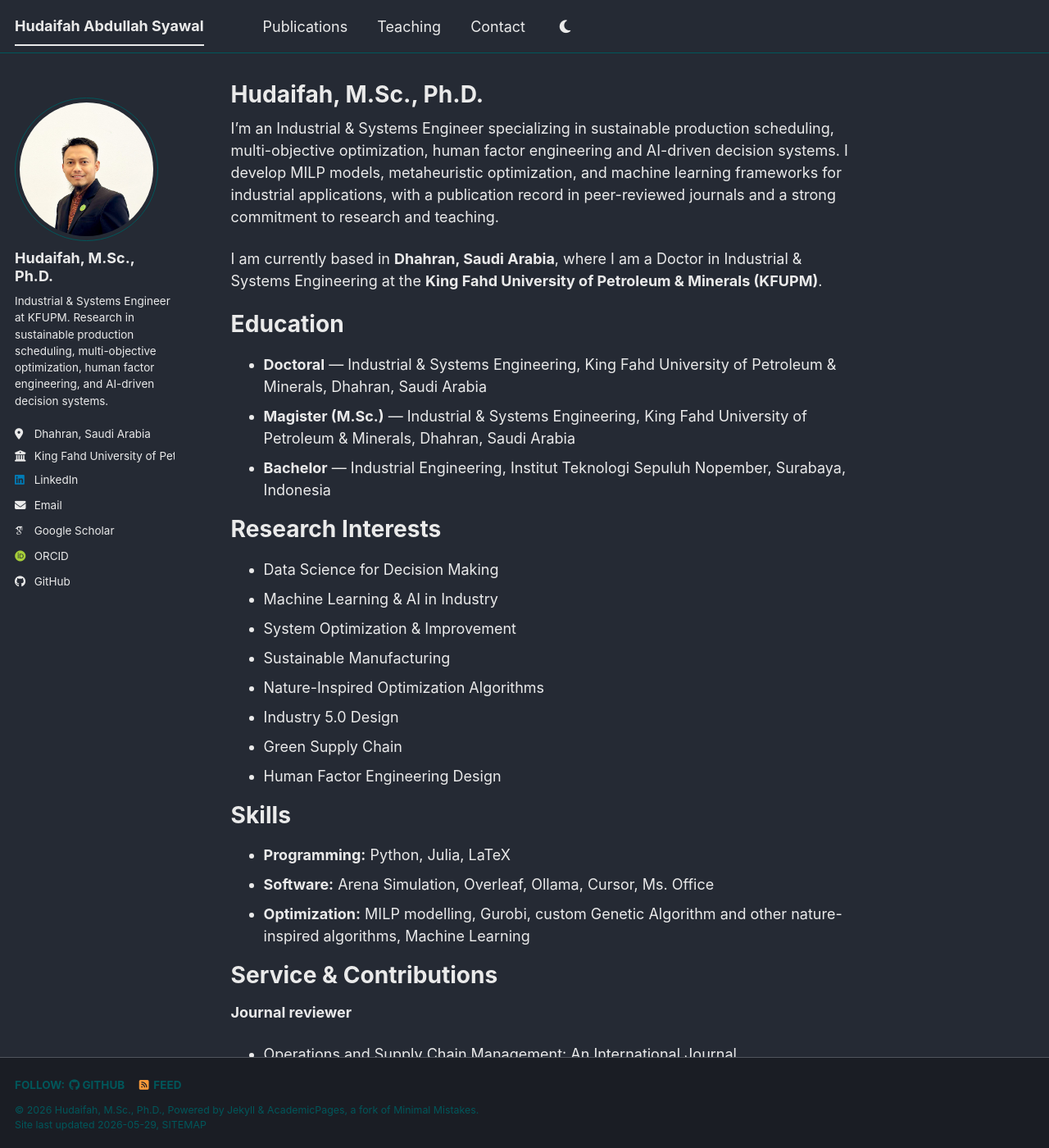
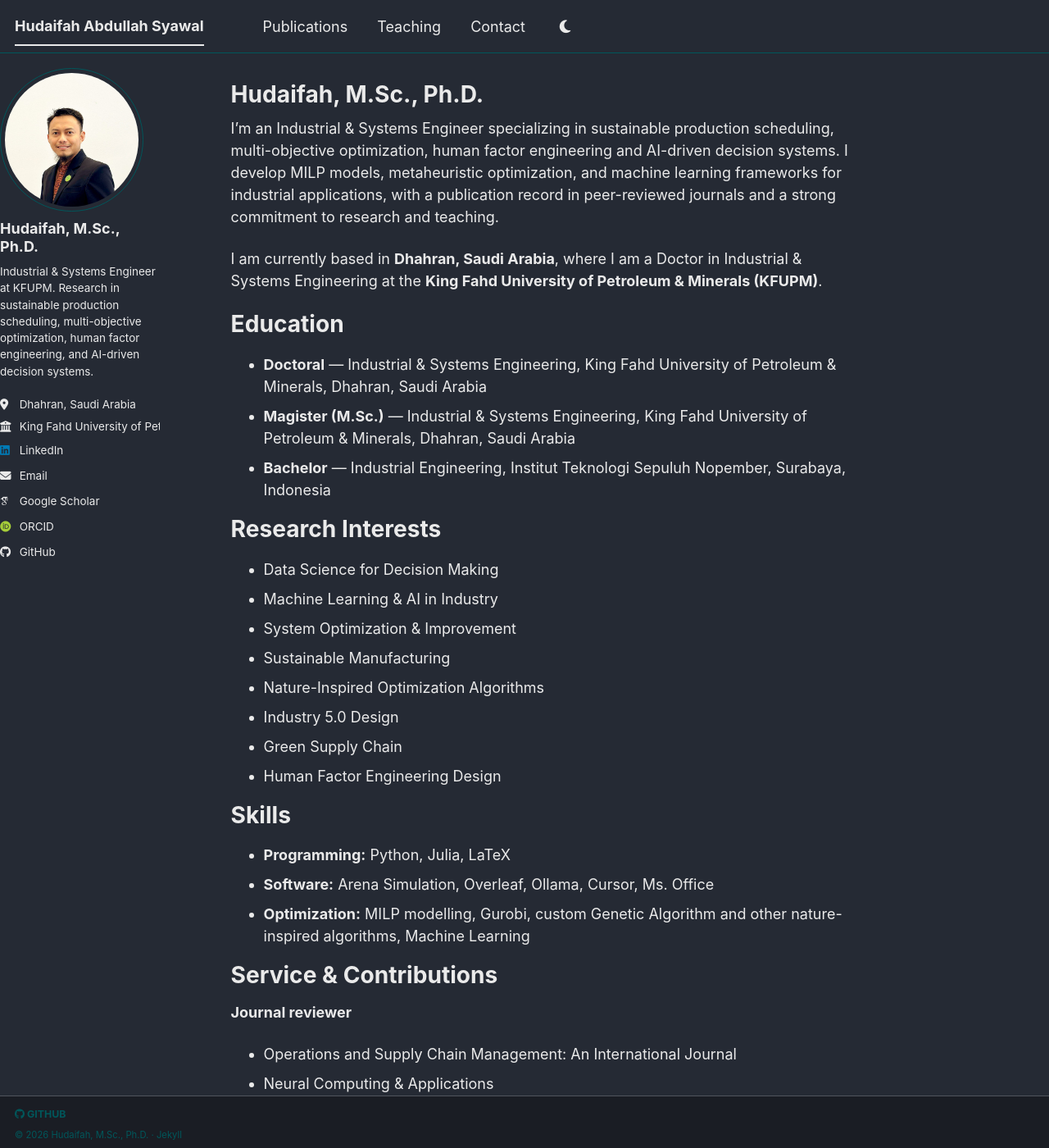
Before and after one commit to Hudaifahsyawal/Hudaifahsyawal.github.io, a Jekyll site: the page built from _pages/about.md, in a window 1280 px wide and 1400 px high. Shown: the whole window at 82% size. Built offline with Jekyll 4.4.1, drawn with Linux system fonts in a browser that asks for light colours; some web fonts are replaced; a script bundle is joined from its source files by our own code; library files that are not in the unit come from our copies.

Commit message:
Refactor footer layout and styles; adjust sidebar positioning and dimensions
- Simplified footer HTML by removing unnecessary social media links and labels.
- Updated footer copyright section for clarity.
- Reduced bottom padding in body styles from 9em to 5em.
- Enhanced footer styles: adjusted margins, padding, font sizes, and added z-index for better layering.
- Modified sidebar styles for improved positioning and overflow handling.

```diff
--- a/_includes/footer.html
+++ b/_includes/footer.html
@@ -1,25 +1,13 @@
 {% include base_path %}
 
-{% if site.author.github or site.author.bitbucket or site.atom_feed.hide != true %}
+{% if site.author.github %}
 <div class="page__footer-follow">
   <ul class="social-icons">
-    {% if site.data.ui-text[site.locale].follow_label %}
-      <li><strong>{{ site.data.ui-text[site.locale].follow_label }}</strong></li>
-    {% endif %}
-    {% if site.author.github %}
-      <li><a href="https://github.com/{{ site.author.github }}"><i class="fab fa-github" aria-hidden="true"></i> GitHub</a></li>
-    {% endif %}
-    {% if site.author.bitbucket %}
-      <li><a href="https://bitbucket.org/{{ site.author.bitbucket }}"><i class="fab fa-bitbucket" aria-hidden="true"></i> Bitbucket</a></li>
-    {% endif %}
-    {% if site.atom_feed.hide != true %}
-    <li><a href="{% if site.atom_feed.path %}{{ site.atom_feed.path }}{% else %}{{ base_path }}/feed.xml{% endif %}"><i class="fa fa-fw fa-rss-square" aria-hidden="true"></i> {{ site.data.ui-text[site.locale].feed_label | default: "Feed" }}</a></li>
-    {% endif %}
+    <li><a href="https://github.com/{{ site.author.github }}"><i class="fab fa-github" aria-hidden="true"></i> GitHub</a></li>
   </ul>
 </div>
 {% endif %}
 
 <div class="page__footer-copyright">
-  &copy; {{ site.time | date: '%Y' }} {{ site.name | default: site.title }}, {{ site.data.ui-text[site.locale].powered_by | default: "Powered by" }} <a href="https://jekyllrb.com" rel="nofollow">Jekyll</a> &amp; <a href="https://github.com/academicpages/academicpages.github.io">AcademicPages</a>, a fork of <a href="https://mademistakes.com/work/minimal-mistakes-jekyll-theme/" rel="nofollow">Minimal Mistakes</a>.<br />
-  Site last updated {{ "now" | date: '%Y-%m-%d' }}, <a href="/sitemap/" style="text-transform: uppercase;">{{ site.data.ui-text[site.locale].site_map | default: "Sitemap" }}</a>
+  &copy; {{ site.time | date: '%Y' }} {{ site.name | default: site.title }} &middot; <a href="https://jekyllrb.com" rel="nofollow">Jekyll</a>
 </div>
--- a/_sass/layout/_base.scss
+++ b/_sass/layout/_base.scss
@@ -14,7 +14,7 @@ body {
 
   margin: 0;
   padding: $masthead-height 0 0;
-  padding-bottom: 9em;
+  padding-bottom: 5em;
   font-family: $global-font-family;
   line-height: 1.5;
 
--- a/_sass/layout/_footer.scss
+++ b/_sass/layout/_footer.scss
@@ -20,6 +20,7 @@
   /* keep the footer on the bottom of the page */
   position: fixed;
   bottom: 0;
+  z-index: 5;
 
   -webkit-animation: intro 0.3s both;
           animation: intro 0.3s both;
@@ -31,9 +32,9 @@
     @include clearfix;
     margin-left: auto;
     margin-right: auto;
-    margin-top: 1em;
+    margin-top: 0.35em;
     max-width: 100%;
-    padding: 0 1em 1em;
+    padding: 0 1em 0.45em;
 
     @include breakpoint($x-large) {
       max-width: $x-large;
@@ -59,7 +60,8 @@
 
 .page__footer-copyright {
   font-family: $global-font-family;
-  font-size: $type-size-7;
+  font-size: $type-size-8;
+  line-height: 1.35;
 }
 
 .page__footer-follow {
@@ -71,10 +73,10 @@
 
   li {
     display: inline-block;
-    padding-top: 5px;
-    padding-bottom: 5px;
+    padding-top: 2px;
+    padding-bottom: 2px;
     font-family: $sans-serif-narrow;
-    font-size: $type-size-6;
+    font-size: $type-size-7;
     text-transform: uppercase;
   }
 
--- a/_sass/layout/_sidebar.scss
+++ b/_sass/layout/_sidebar.scss
@@ -18,10 +18,17 @@
   }
 
   @media screen and (min-width: $sidebar-screen-min-width) {
-    height: 100vh;
-    overflow-y: auto;               // Add scrollbar if the sidebar is too long
+    top: 0;
+    left: 0;
+    height: calc(100vh - 4.25rem);
+    max-height: calc(100vh - 4.25rem);
+    overflow-y: auto;
+    overflow-x: hidden;
     position: fixed;
     padding-top: $masthead-height;
+    padding-bottom: 0.75rem;
+    box-sizing: border-box;
+    z-index: 10;
   }
 
   @include breakpoint($large) {
```
